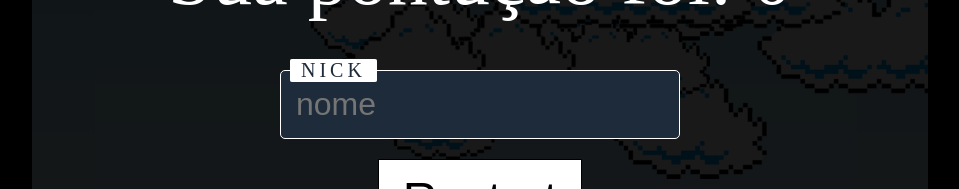
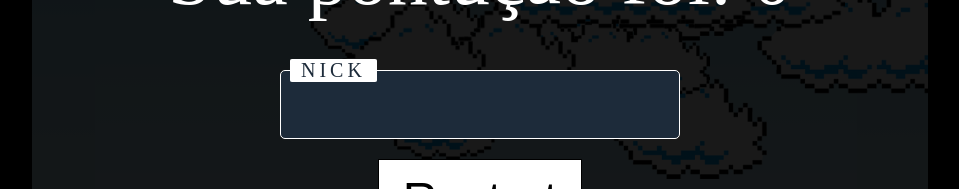
Before and after one commit to MarlonVBP/SuperMario, a plain HTML site: page game/game.html in a window 1280 px wide. Shown: the part 314-503 px from the top of the page, without its empty margins (160-1119 px from the left). Drawn offline with Linux system fonts and the light colour scheme.

Commit message:
Update game.html

```diff
--- a/game/game.html
+++ b/game/game.html
@@ -28,7 +28,7 @@
         <span class="pontuacao"></span>
         <form action="">
             <div class="input">
-                <input type="text" id="nick" required="required" placeholder="nome">
+                <input type="text" id="nick" required="required" maxlength="20">
                 <span>Nick</span>
             </div>
             <button type="submit" id="new_game"><a href="../index.html">Restart</a></button>
```
